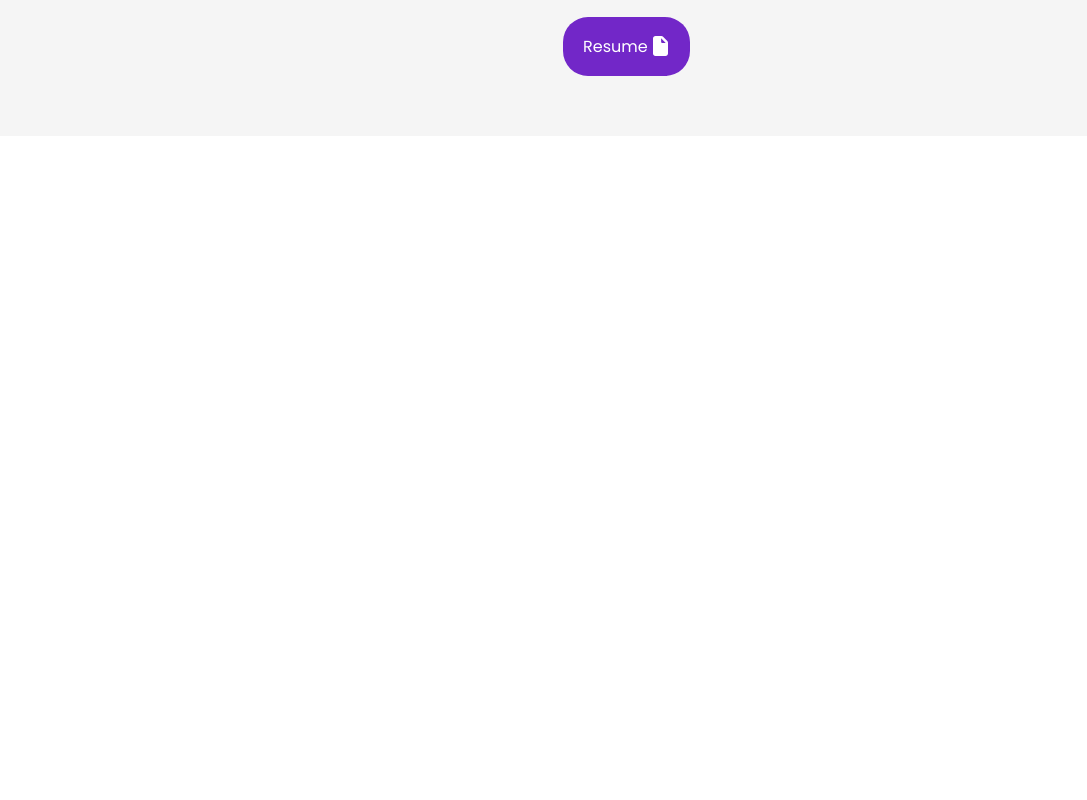
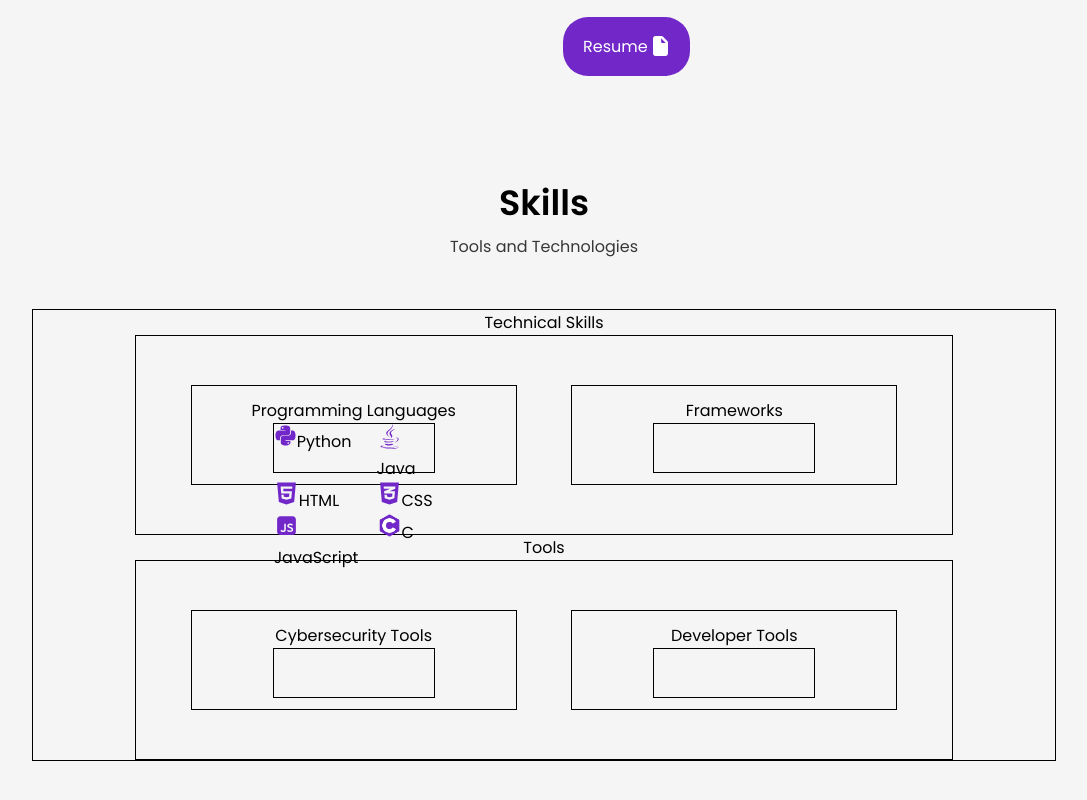
Before and after one commit to BennyhinnTitus/portfolio, a React (Create React App) app: page / in a window 1280 px wide. Shown: the part 1240-2040 px from the top of the page, without its empty margins (96-1183 px from the left). Before the commit the page ends 1376 px from the top, so only its background shows below. Built offline with nearby package versions, Linux system fonts and the light colour scheme.

Commit message:
Added more styles

```diff
--- a/src/App.css
+++ b/src/App.css
@@ -7,7 +7,7 @@
     position: fixed;
     height: 100px;
     width: 100%;
-    box-shadow: 0px 3px 10px rgb(233, 233, 233);
+    box-shadow: 0px 1px 6px rgb(225, 225, 225);
     font-family: 'Poppins', sans-serif;
     background-color: white;
     z-index: 1;
@@ -195,3 +195,58 @@
 .download-resume:active {
     transform: scale(0.95);
 }
+
+/* Skills */
+
+.Skills {
+    display: flex;
+    flex-direction: column;
+    align-items: center;
+    justify-content: center;
+    padding-bottom: 60px;
+    background-color: rgb(245, 245, 245);
+    /* border-bottom: 1px solid black; */
+}
+
+.skills-container {
+    width: 80%;
+    margin-top: 50px;
+    display: flex;
+    flex-direction: column;
+    justify-content: center;
+    align-items: center;
+    border: 1px solid black;
+}
+
+.outter-box {
+    display: flex;
+    justify-content: space-evenly;
+    align-items: center;
+    border: 1px solid black;
+    width: 80%;
+    height: 200px;
+}
+
+.inner-box {
+    border: 1px solid black;
+    width: 40%;
+    height: 100px;
+    display: flex;
+    flex-direction: column;
+    justify-content: center;
+    align-items: center;
+}
+
+.actual-skills {
+    display: grid;
+    grid-template-columns: repeat(2, auto);
+    border: 1px solid black;
+    height: 50px;
+    width: 50%;
+}
+
+.c {
+    display: inline-block;
+    height: 25px;
+    width: 25px;
+}
--- a/src/App.js
+++ b/src/App.js
@@ -3,6 +3,7 @@ import './utils/fontAwesome';
 import NavBar from './components/NavBar';
 import Home from './components/Home';
 import About from './components/About';
+import Skills from './components/Skills';
 
 function App() {
     return (
@@ -10,6 +11,7 @@ function App() {
             <NavBar />
             <Home />
             <About />
+            <Skills />
         </div>
     );
 }
```
